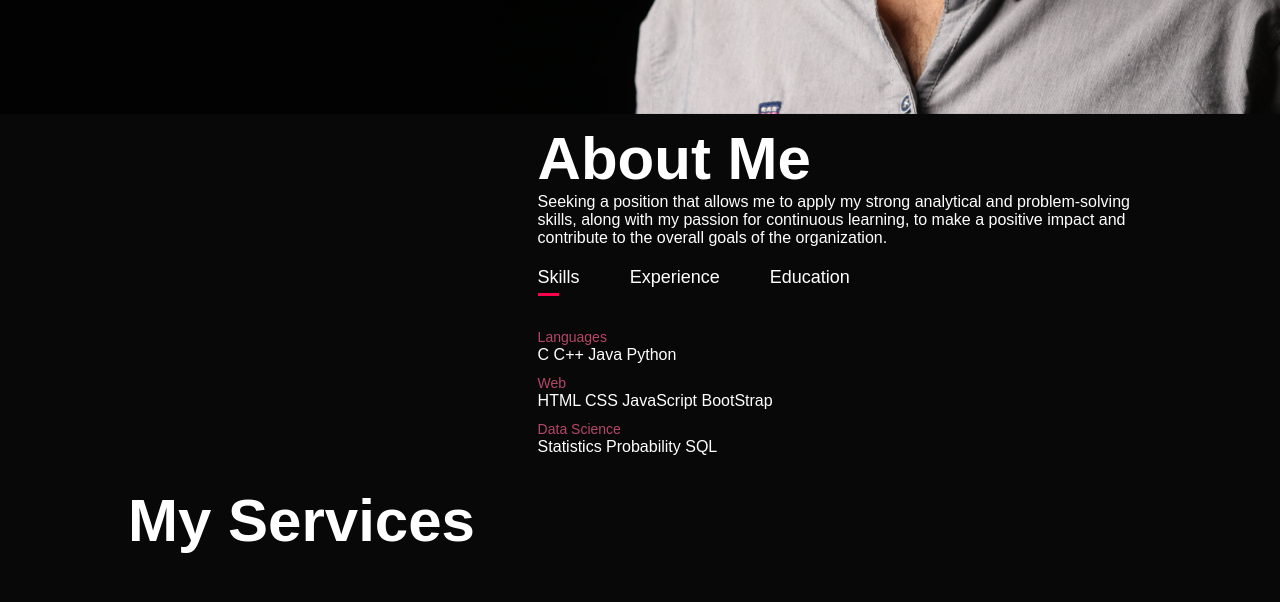
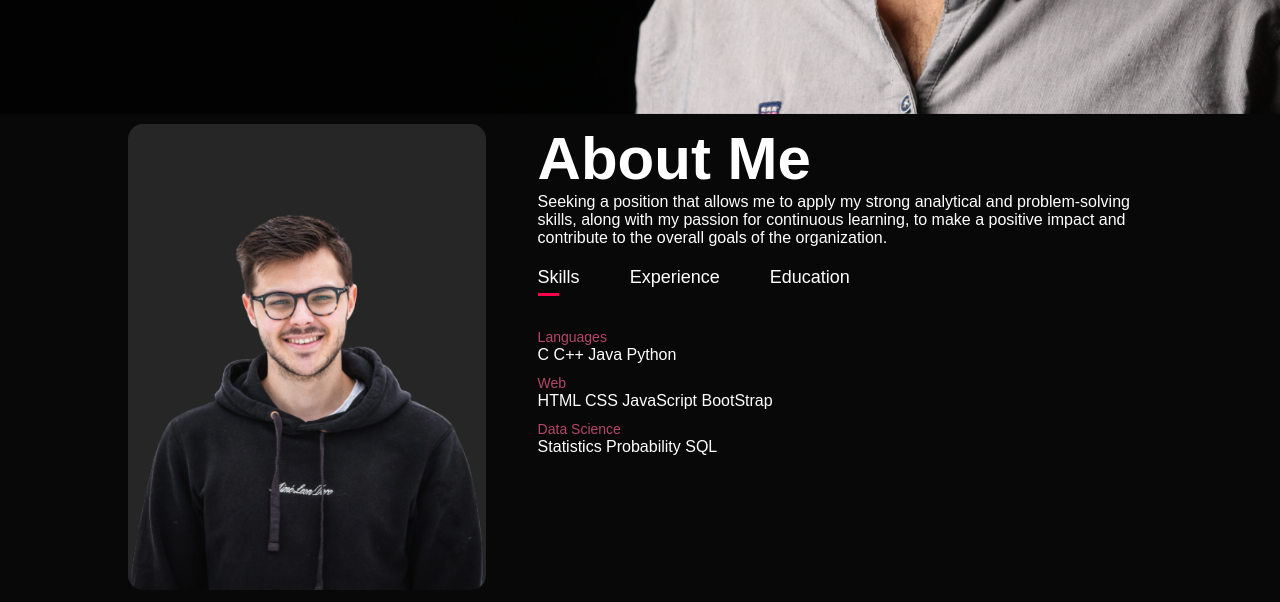
Before and after one commit to Avinash365/Portfolio1, a plain HTML site: page index.html in a window 1280 px wide. Shown: the part 686-1288 px from the top of the page. Drawn offline with Linux system fonts and the light colour scheme.

Commit message:
Update index.html

```diff
--- a/index.html
+++ b/index.html
@@ -35,7 +35,7 @@
         <div class="container">
             <div class="row">
                 <div class="about-col-1">
-                    <img src="images/user.png" alt="">
+                    <img src="user.png" alt="">
                 </div>
                 <div class="about-col-2">
                     <h1 class="sub-title">About Me</h1>
```
